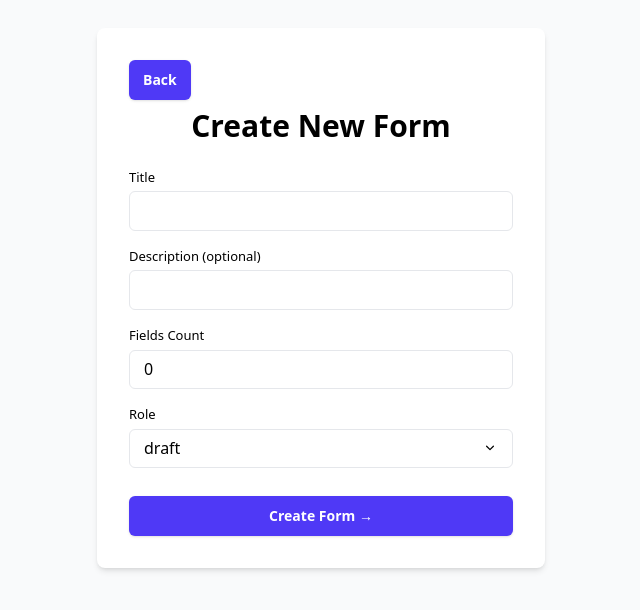
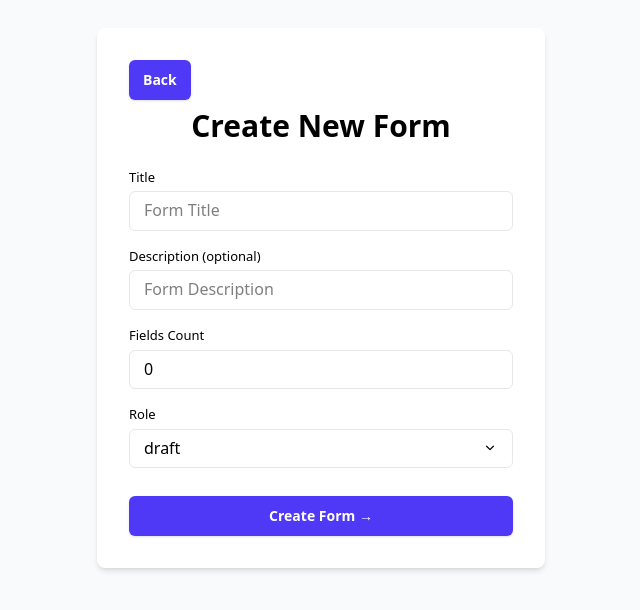
Before and after one commit to DDLivsha/forms-table, a Next.js app: page /forms/new in a window 1280 px wide. Shown: the part 102-712 px from the top of the page, without its empty margins (319-959 px from the left). Built offline with nearby package versions, Linux system fonts and the light colour scheme.

Commit message:
placeholders

```diff
--- a/app/forms/[id]/EditForm.tsx
+++ b/app/forms/[id]/EditForm.tsx
@@ -66,12 +66,14 @@ export default function EditFormPage({ initialForm }: EditFormProps) {
                   label='Title'
                   type='text'
                   error={errors.title}
+                  placeholder='Form Title'
                   {...register('title')}
                />
                <Input
                   label='Description (optional)'
                   type='text'
                   error={errors.description}
+                  placeholder='Form Description'
                   {...register('description')}
                />
                <Input
--- a/app/forms/new/page.tsx
+++ b/app/forms/new/page.tsx
@@ -52,12 +52,14 @@ export default function NewFormPage() {
                   label='Title'
                   type='text'
                   error={errors.title}
+                  placeholder='Form Title'
                   {...register('title')}
                />
                <Input
                   label='Description (optional)'
                   type='text'
                   error={errors.description}
+                  placeholder='Form Description'
                   {...register('description')}
                />
                <Input
--- a/app/page.tsx
+++ b/app/page.tsx
@@ -44,6 +44,7 @@ export default function HomePage() {
                   height={320}
                   className='w-full h-full object-cover'
                   placeholder='blur'
+                  blurDataURL='/hero-image.jpg'
                />
             </div>
 
```
